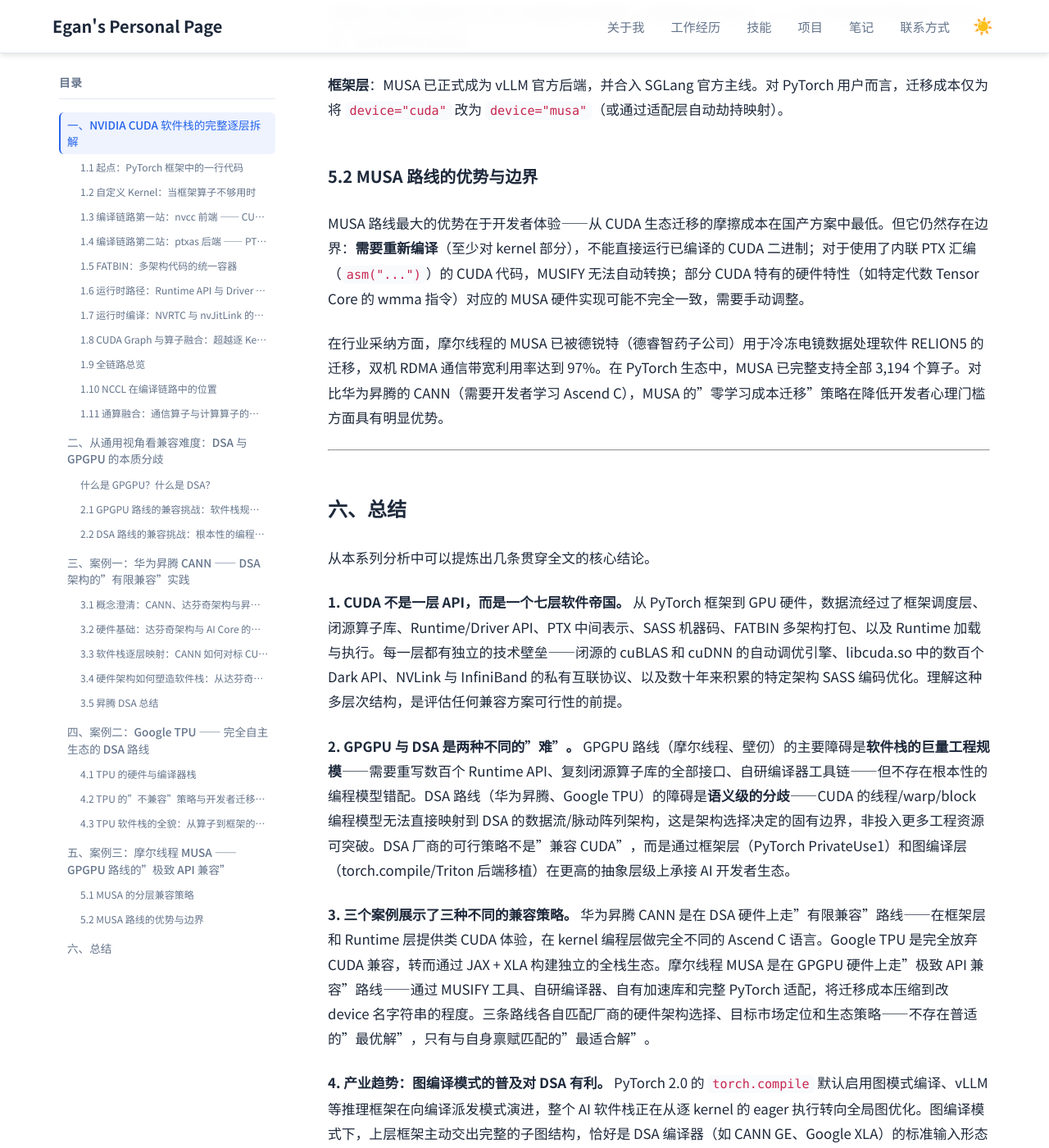
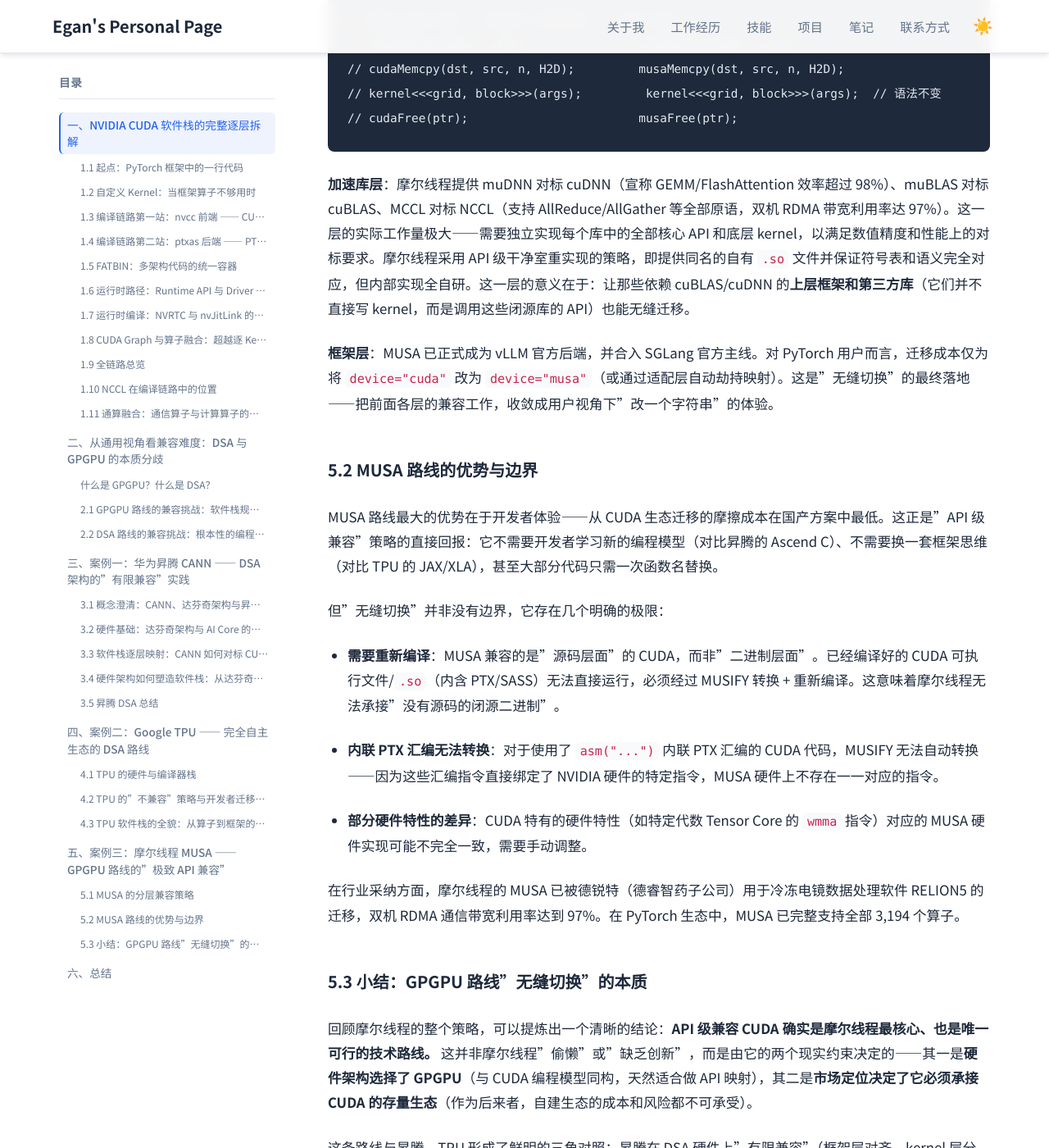
Before and after one commit to Lejun-Hu/Lejun-Hu.github.io, a Jekyll site: the page built from _notes/2026-8-15-cuda-ecosystem-compatibility.md, in a window 1280 px wide and 1400 px high, scrolled down 57107 px. Shown: the whole window at 82% size. Built offline with Jekyll 4.4.1, drawn with Linux system fonts in a browser that asks for light colours; some of the changed text lies outside the part shown.

Commit message:
rewrite Moore Threads chapter around API-level CUDA compatibility as core strategy

````diff
--- a/_notes/2026-8-15-cuda-ecosystem-compatibility.md
+++ b/_notes/2026-8-15-cuda-ecosystem-compatibility.md
@@ -1143,15 +1143,17 @@ with tf.Session() as sess:            # 只有在 Session 里 run 时才真正
 
 ## 五、案例三：摩尔线程 MUSA —— GPGPU 路线的"极致 API 兼容"
 
-摩尔线程是国产 GPU 中走 CUDA 兼容路线最坚定的一家。其策略可概括为：**让开发者写的 CUDA 代码几乎不改就能在自己的卡上跑起来。** 这一定位的硬件基础是 MUSA（Meta-computing Unified System Architecture，元计算统一系统架构）——一套从芯片架构到软件栈全栈自研的 GPGPU 体系。
+在前面两章中，我们分别剖析了华为昇腾（DSA 路线、有限兼容）和 Google TPU（DSA 路线、完全自主）两种策略。而摩尔线程 MUSA 则代表了第三条路线——**GPGPU 架构下的极致 API 兼容**。如果说昇腾和 TPU 都在某种程度上"放弃"或"重构"了 CUDA 的底层编程模型，那么摩尔线程的策略则截然相反：它的核心目标，就是让已经习惯 CUDA 的开发者，能够以**最小的摩擦**迁移到自己的硬件上。
+
+这就引出了理解摩尔线程的一个关键问题：**API 级兼容 CUDA，是否就是摩尔线程最核心的技术路线？** 答案是肯定的。整个 MUSA 生态的技术投入，几乎都围绕着一个目标展开——**尽可能追求"CUDA 用户无缝切换"**。摩尔线程清楚地认识到，作为国产 GPU 领域的后来者，它无法在短期内建立像昇腾那样庞大的自研框架生态，也无意像 TPU 那样另起炉灶；它唯一可行的竞争策略，就是**承接 NVIDIA 已经培育了二十年的 CUDA 开发者存量**——让那些写着 `cudaMalloc`、`<<<>>>`、`cublasGemmEx` 的代码，几乎不改就能跑在自己的卡上。理解了这一点，MUSA 的各层设计就都有了统一的逻辑主线。
 
 ### 5.1 MUSA 的分层兼容策略
 
-MUSA 的兼容是在每一层都做对应映射，而非只在某一层"一刀切"：
+MUSA 的兼容是在每一层都做对应映射，而非只在某一层"一刀切"。而这种"逐层映射"的最终目的，都是为了把"切换成本"压到最低：
 
-**Runtime 层**：MUSA Runtime 提供 `musaMalloc`、`musaMemcpy`、`musaLaunchKernel` 等 API，语义与 CUDA Runtime 完全对应。MUSA SDK 5.1.0 对标 CUDA 12.8，兼容接口数达 761 个（涵盖驱动、运行时和核心数学库）。
+**Runtime 层**：MUSA Runtime 提供 `musaMalloc`、`musaMemcpy`、`musaLaunchKernel` 等 API，语义与 CUDA Runtime 完全对应。MUSA SDK 5.1.0 对标 CUDA 12.8，兼容接口数达 761 个（涵盖驱动、运行时和核心数学库）。这一层的目标是让"函数调用层面"零障碍——开发者几乎只需要做一次函数名替换。
 
-**编译器层**：MUSA 编译器支持 CUDA C++ 扩展语法（`__global__`、`<<<>>>` 等），CUDA 源码经 **MUSIFY**（代码自动迁移工具）转换后即可编译为 MUSA 指令。MUSIFY 的转换实质上是一次**AST 级别的函数名替换**（`cudaMalloc` → `musaMalloc`），因为两者在编程模型上同构（都是 SIMT 线程模型），转换不涉及语义重构。
+**编译器层**：MUSA 编译器支持 CUDA C++ 扩展语法（`__global__`、`<<<>>>` 等），CUDA 源码经 **MUSIFY**（代码自动迁移工具）转换后即可编译为 MUSA 指令。MUSIFY 的转换实质上是一次**AST 级别的函数名替换**（`cudaMalloc` → `musaMalloc`），因为两者在编程模型上同构（都是 SIMT 线程模型），转换不涉及语义重构。这一层是摩尔线程"无缝切换"最核心的支撑——正因为 GPGPU 与 CUDA 的编程模型同构，才可能做到"机械替换函数名即可迁移"，而不像昇腾那样需要开发者学习全新的 Ascend C。
 
 ```cpp
 // 原始 CUDA 代码  --MUSIFY 自动转换-->  MUSA 代码
@@ -1161,15 +1163,29 @@ MUSA 的兼容是在每一层都做对应映射，而非只在某一层"一刀
 // cudaFree(ptr);                        musaFree(ptr);
 ```
 
-**加速库层**：摩尔线程提供 muDNN 对标 cuDNN（宣称 GEMM/FlashAttention 效率超过 98%）、muBLAS 对标 cuBLAS、MCCL 对标 NCCL（支持 AllReduce/AllGather 等全部原语，双机 RDMA 带宽利用率达 97%）。这一层的实际工作量极大——需要独立实现每个库中的全部核心 API 和底层 kernel，以满足数值精度和性能上的对标要求。摩尔线程采用 API 级干净室重实现的策略，即提供同名的自有 `.so` 文件并保证符号表和语义完全对应，但内部实现全自研。
+**加速库层**：摩尔线程提供 muDNN 对标 cuDNN（宣称 GEMM/FlashAttention 效率超过 98%）、muBLAS 对标 cuBLAS、MCCL 对标 NCCL（支持 AllReduce/AllGather 等全部原语，双机 RDMA 带宽利用率达 97%）。这一层的实际工作量极大——需要独立实现每个库中的全部核心 API 和底层 kernel，以满足数值精度和性能上的对标要求。摩尔线程采用 API 级干净室重实现的策略，即提供同名的自有 `.so` 文件并保证符号表和语义完全对应，但内部实现全自研。这一层的意义在于：让那些依赖 cuBLAS/cuDNN 的**上层框架和第三方库**（它们并不直接写 kernel，而是调用这些闭源库的 API）也能无缝迁移。
 
-**框架层**：MUSA 已正式成为 vLLM 官方后端，并合入 SGLang 官方主线。对 PyTorch 用户而言，迁移成本仅为将 `device="cuda"` 改为 `device="musa"`（或通过适配层自动劫持映射）。
+**框架层**：MUSA 已正式成为 vLLM 官方后端，并合入 SGLang 官方主线。对 PyTorch 用户而言，迁移成本仅为将 `device="cuda"` 改为 `device="musa"`（或通过适配层自动劫持映射）。这是"无缝切换"的最终落地——把前面各层的兼容工作，收敛成用户视角下"改一个字符串"的体验。
 
 ### 5.2 MUSA 路线的优势与边界
 
-MUSA 路线最大的优势在于开发者体验——从 CUDA 生态迁移的摩擦成本在国产方案中最低。但它仍然存在边界：**需要重新编译**（至少对 kernel 部分），不能直接运行已编译的 CUDA 二进制；对于使用了内联 PTX 汇编（`asm("...")`）的 CUDA 代码，MUSIFY 无法自动转换；部分 CUDA 特有的硬件特性（如特定代数 Tensor Core 的 wmma 指令）对应的 MUSA 硬件实现可能不完全一致，需要手动调整。
+MUSA 路线最大的优势在于开发者体验——从 CUDA 生态迁移的摩擦成本在国产方案中最低。这正是"API 级兼容"策略的直接回报：它不需要开发者学习新的编程模型（对比昇腾的 Ascend C）、不需要换一套框架思维（对比 TPU 的 JAX/XLA），甚至大部分代码只需一次函数名替换。
 
-在行业采纳方面，摩尔线程的 MUSA 已被德锐特（德睿智药子公司）用于冷冻电镜数据处理软件 RELION5 的迁移，双机 RDMA 通信带宽利用率达到 97%。在 PyTorch 生态中，MUSA 已完整支持全部 3,194 个算子。对比华为昇腾的 CANN（需要开发者学习 Ascend C），MUSA 的"零学习成本迁移"策略在降低开发者心理门槛方面具有明显优势。
+但"无缝切换"并非没有边界，它存在几个明确的极限：
+
+- **需要重新编译**：MUSA 兼容的是"源码层面"的 CUDA，而非"二进制层面"。已经编译好的 CUDA 可执行文件/`.so`（内含 PTX/SASS）无法直接运行，必须经过 MUSIFY 转换 + 重新编译。这意味着摩尔线程无法承接"没有源码的闭源二进制"。
+
+- **内联 PTX 汇编无法转换**：对于使用了 `asm("...")` 内联 PTX 汇编的 CUDA 代码，MUSIFY 无法自动转换——因为这些汇编指令直接绑定了 NVIDIA 硬件的特定指令，MUSA 硬件上不存在一一对应的指令。
+
+- **部分硬件特性的差异**：CUDA 特有的硬件特性（如特定代数 Tensor Core 的 `wmma` 指令）对应的 MUSA 硬件实现可能不完全一致，需要手动调整。
+
+在行业采纳方面，摩尔线程的 MUSA 已被德锐特（德睿智药子公司）用于冷冻电镜数据处理软件 RELION5 的迁移，双机 RDMA 通信带宽利用率达到 97%。在 PyTorch 生态中，MUSA 已完整支持全部 3,194 个算子。
+
+### 5.3 小结：GPGPU 路线"无缝切换"的本质
+
+回顾摩尔线程的整个策略，可以提炼出一个清晰的结论：**API 级兼容 CUDA 确实是摩尔线程最核心、也是唯一可行的技术路线。** 这并非摩尔线程"偷懒"或"缺乏创新"，而是由它的两个现实约束决定的——其一是**硬件架构选择了 GPGPU**（与 CUDA 编程模型同构，天然适合做 API 映射），其二是**市场定位决定了它必须承接 CUDA 的存量生态**（作为后来者，自建生态的成本和风险都不可承受）。
+
+这条路线与昇腾、TPU 形成了鲜明的三角对照：昇腾在 DSA 硬件上"有限兼容"（框架层对齐、kernel 层分化），TPU 在 DSA 硬件上"完全自主"（XLA 编译器统一后端），而摩尔线程在 GPGPU 硬件上"极致兼容"（API 层全映射）。三者的共同启示是：**硬件架构决定了兼容策略的"可能性"，市场定位决定了兼容策略的"必要性"，而最终的软件栈形态，是这两者共同作用的结果。** 摩尔线程选择 GPGPU，就注定它最大的筹码是"让 CUDA 用户无缝迁移"；而它放弃 DSA，也就放弃了 DSA 架构在能效比上的潜在优势——这是一场用"生态兼容性"换取"硬件通用性"的明确取舍。
 
 ---
 
````
